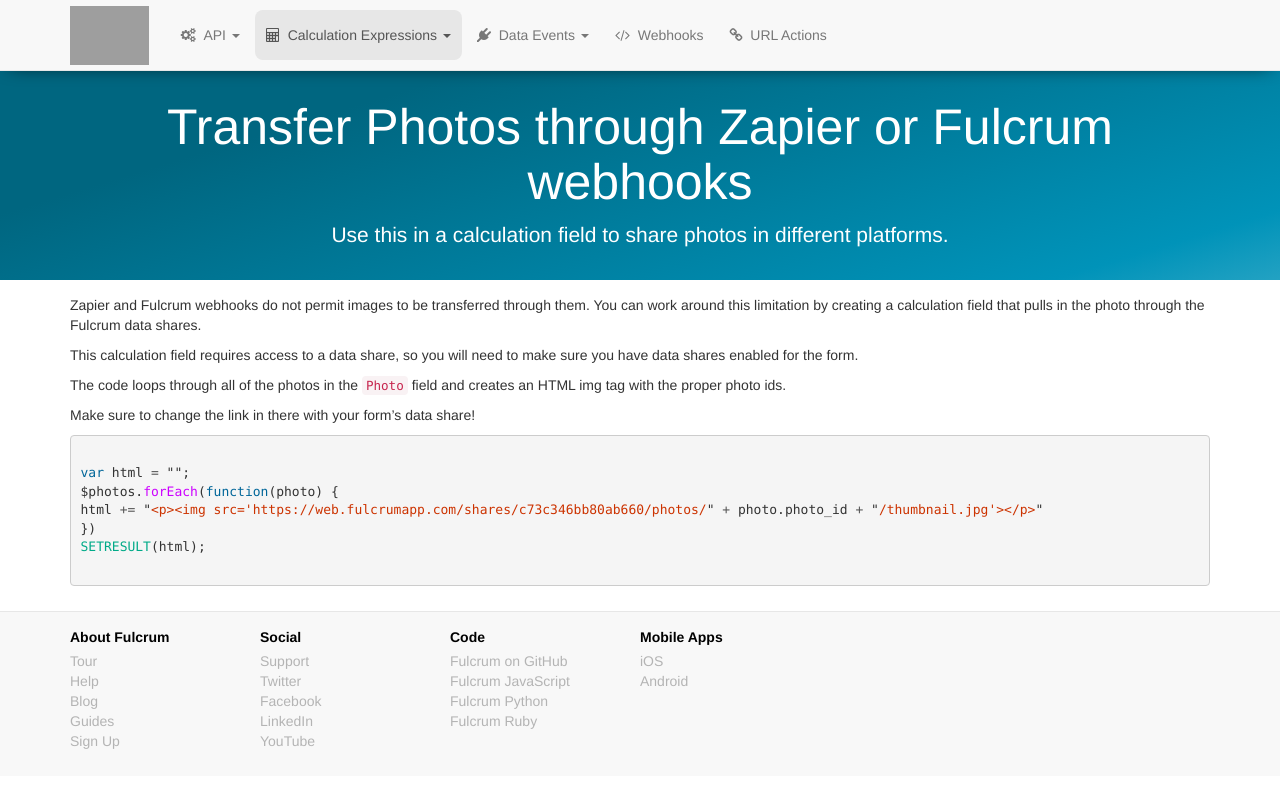
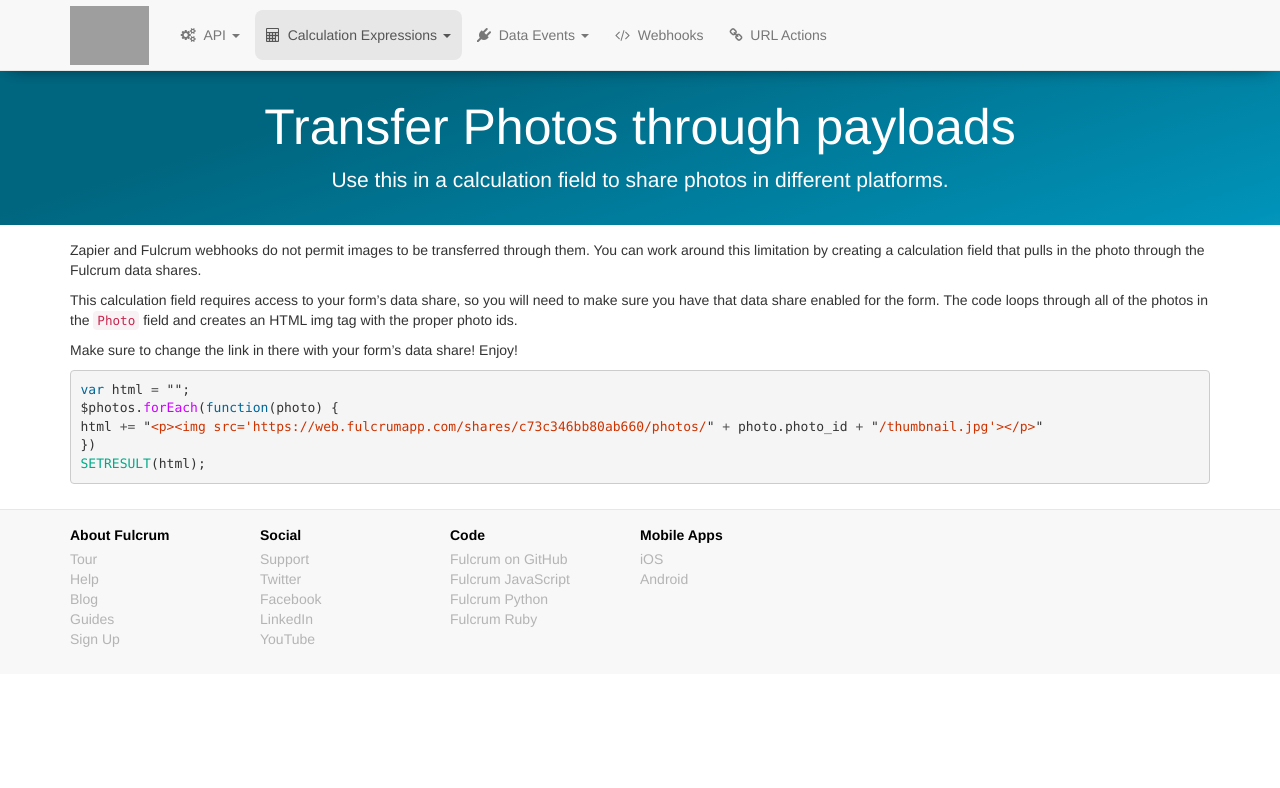
Before and after one commit to rylincoln/developer.fulcrumapp.com, a Jekyll site: the page built from _expression-examples/allow-photos-through-payloads.md, in a window 1280 px wide. Shown: the top 788 px of the page. Built offline with Jekyll 4.4.1, drawn with Linux system fonts in a browser that asks for light colours; nearby versions of some CDN libraries; grey boxes are pictures that could not be loaded.

Commit message:
adding images

````diff
--- a/_expression-examples/allow-photos-through-payloads.md
+++ b/_expression-examples/allow-photos-through-payloads.md
@@ -1,25 +1,21 @@
 ---
 layout: default
 section: expressions
-title: "Transfer Photos through Zapier or Fulcrum webhooks"
+title: "Transfer Photos through payloads"
 description: "Use this in a calculation field to share photos in different platforms."
 category: section
 ---
 
 Zapier and Fulcrum webhooks do not permit images to be transferred through them. You can work around this limitation by creating a calculation field that pulls in the photo through the Fulcrum data shares.
 
-This calculation field requires access to a data share, so you will need to make sure you have data shares enabled for the form.
+This calculation field requires access to your form's data share, so you will need to make sure you have that data share enabled for the form. The code loops through all of the photos in the `Photo` field and creates an HTML img tag with the proper photo ids.
 
-The code loops through all of the photos in the `Photo` field and creates an HTML img tag with the proper photo ids.
-
-Make sure to change the link in there with your form's data share!
+Make sure to change the link in there with your form's data share! Enjoy!
 
 ```js
-
 var html = "";
 $photos.forEach(function(photo) {
 html += "<p><img src='https://web.fulcrumapp.com/shares/c73c346bb80ab660/photos/" + photo.photo_id + "/thumbnail.jpg'></p>"
 })
 SETRESULT(html);
-
 ```
````
Also changed, not shown: _expression-examples/radii-plot.md (+5 -1 lines), public/img/plot-center.png (added), public/img/radius.png (added).
